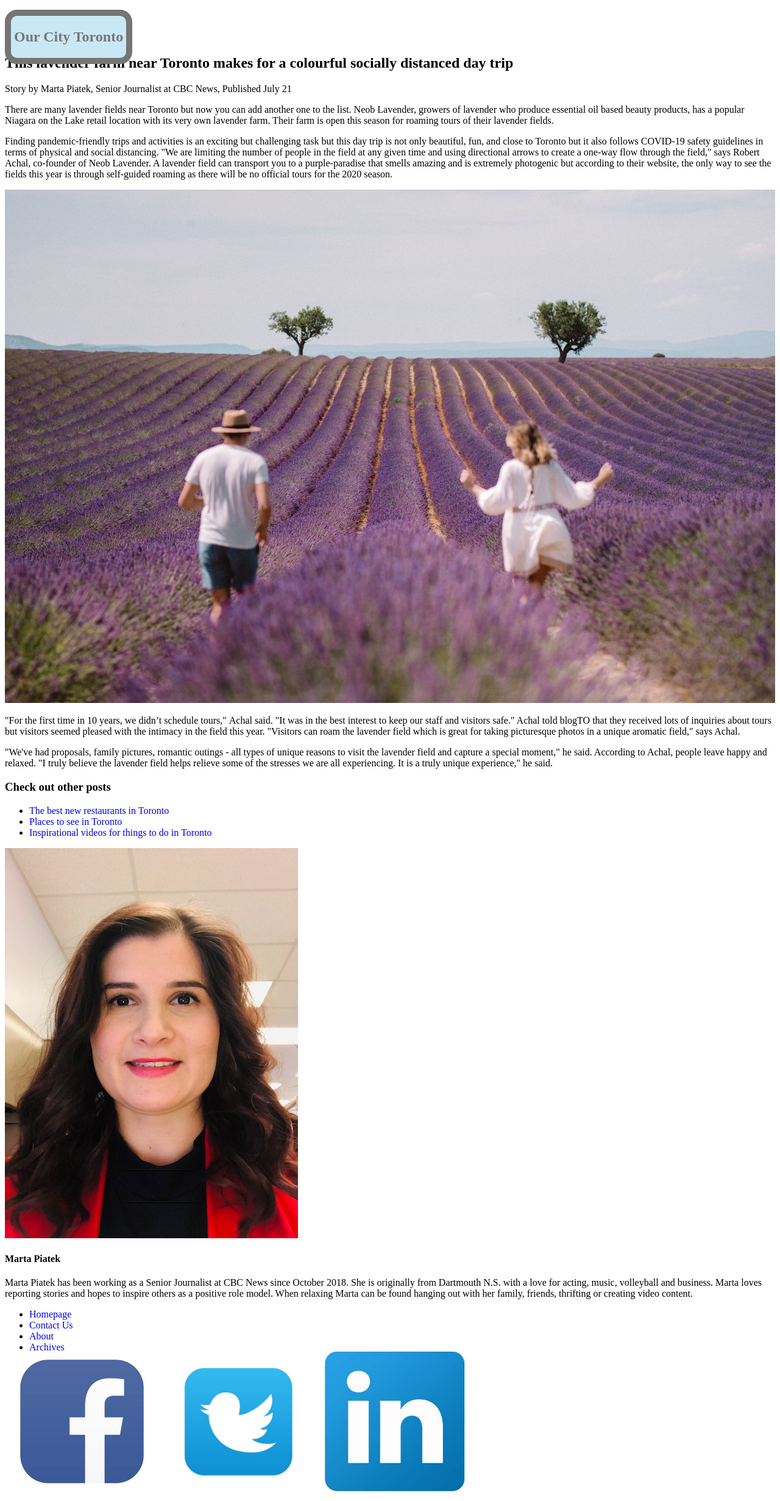
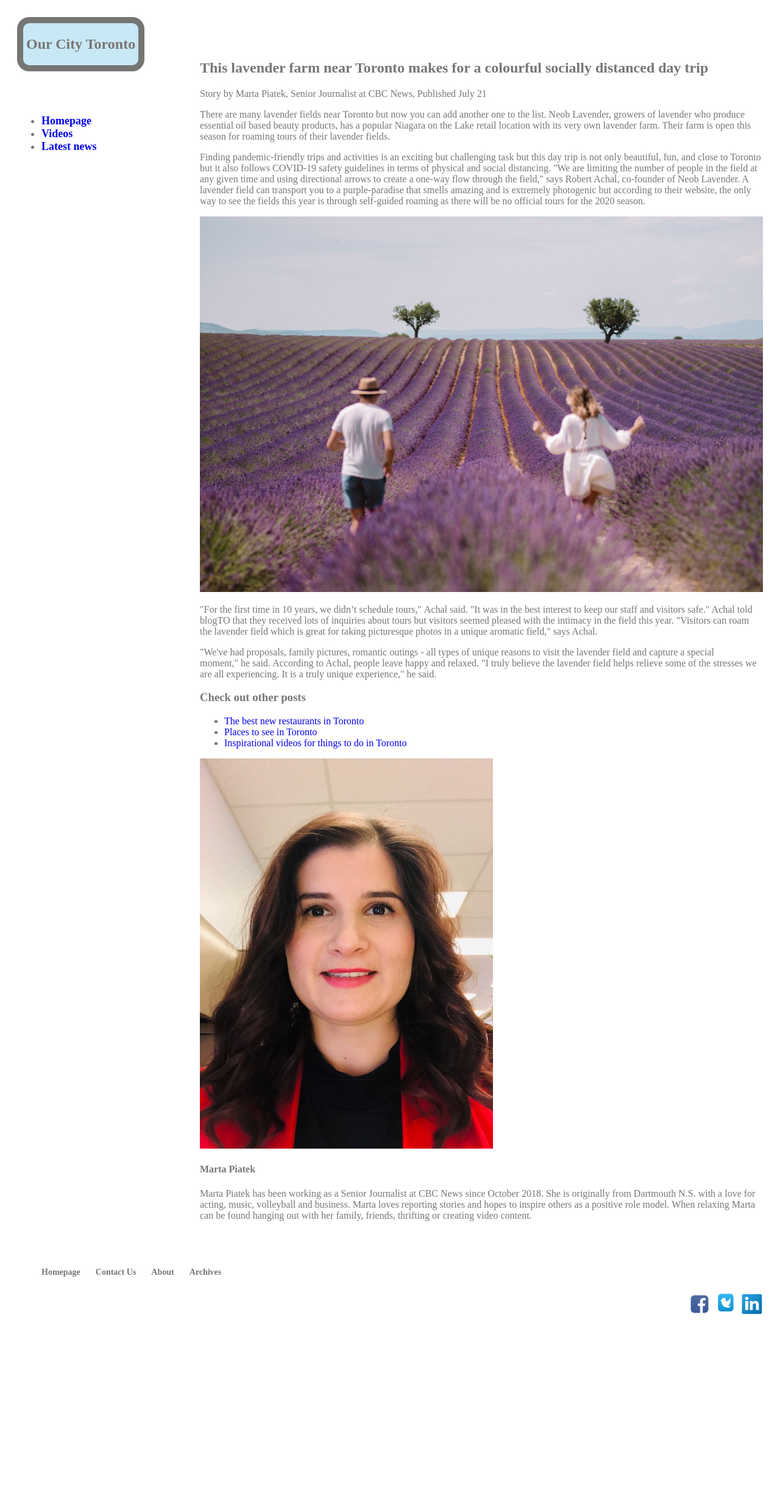
Before and after one commit to marta-piatek/personal-blog-website, a plain HTML site: page blog-website.html/blogpost.html in a window 1280 px wide. Shown: the whole page at 61% size. After the commit the page ends 2201 px from the top, so only its background shows below. Drawn offline with Linux system fonts and the light colour scheme; files that its build step writes are made by us from their sources; files whose address does not match are found by name.

Commit message:
Continue touching up the style of the blogpage

```diff
--- a/blog-website.html/blogpost.html
+++ b/blog-website.html/blogpost.html
@@ -2,22 +2,26 @@
 <html>
     <head>
         <meta charset="utf-8">
+        <meta name="viewport" content="width=device-width, initial-scale=1.0">
         <title>My blog posts</title>
         <meta description= "This website is about life in Toronto including latest news, blog posts, events and best things in the city."/>
-        <link rel="stylesheet" href="primary.css"/>
+        <link rel="stylesheet" href="../website-style/primary.css"/>
     </head>
-    <body>
-        <header class="page-header">
-            <h1>Our City Toronto</h1>
-        </header>
-        <nav class="sidebar">
+    <body class="container-blogpage">
+        <div class="header-box-blogpage">
+            <header class="page-header-blogpage"><h1>Our City Toronto</h1></header>
+        </div>
+        <div class="sidebar-box-blogpage">
+            <nav class="sidebar-nav-blog">
                 <ul>
                     <li><a href="mainpage.html">Homepage</a></li>
                     <li><a href="https://www.blogto.com/videos/cn-tower-open-toronto/">Videos</a></li>
                     <li><a href="https://www.blogto.com/news/">Latest news</a></li>
                 </ul>
             </nav>
-        <article>
+        </div>
+        <main class="content-box-blogpage">
+            <article class="blog-post">
                 <h2>This lavender farm near Toronto makes for a colourful socially distanced day trip</h2>
                 <div class="author-byline">
                 <div class="description">Story by Marta Piatek, Senior Journalist at CBC News, Published July 21</div>
@@ -25,7 +29,7 @@
                 <p>There are many lavender fields near Toronto but now you can add another one to the list. Neob Lavender, growers of lavender who produce essential oil based beauty products, has a popular Niagara on the Lake retail location with its very own lavender farm. Their farm is open this season for roaming tours of their lavender fields.</p>
                 <p>Finding pandemic-friendly trips and activities is an exciting but challenging task but this day trip is not only beautiful, fun, and close to Toronto but it also follows COVID-19 safety guidelines in terms of physical and social distancing.
                 "We are limiting the number of people in the field at any given time and using directional arrows to create a one-way flow through the field," says Robert Achal, co-founder of Neob Lavender. A lavender field can transport you to a purple-paradise that smells amazing and is extremely photogenic but according to their website, the only way to see the fields this year is through self-guided roaming as there will be no official tours for the 2020 season.</p>
-            <img src="images/Lavender-Fields.jpg" alt="Lavender Fields" style="width: 100%"/>
+                <img src="images/Lavender-Fields.jpg" alt="Lavender Fields" style="max-width:100%;height:auto;"/>
                 <p>"For the first time in 10 years, we didn’t schedule tours," Achal said. "It was in the best interest to keep our staff and visitors safe."
                 Achal told blogTO that they received lots of inquiries about tours but visitors seemed pleased with the intimacy in the field this year.
                 "Visitors can roam the lavender field which is great for taking picturesque photos in a unique aromatic field," says Achal.</p>
@@ -42,38 +46,31 @@
             </div>
             <div class="author-endnote">
             <!--<img class="author-img" src="images/author-photo.jpg" alt="Marta Piatek" style="width: 20%; height:20%"/>-->
-            <div class="vds-avatar vds-avatar--md" aria-label="Marta Piatek" aria-hidden="false"><img src="images/author-photo.jpg" alt="Marta Piatek" title="Marta Piatek"></div>
+                <div class="avatar"aria-label="Marta Piatek" aria-hidden="false"><img src="images/author-photo.jpg" alt="Marta Piatek" title="Marta Piatek"></div>
                     <h4>Marta Piatek</h4>
                 <div class="bio-text">Marta Piatek has been working as a Senior Journalist at CBC News since October 2018. She is originally from Dartmouth N.S. with a love for acting, music, volleyball and business. Marta loves reporting stories and hopes to inspire others as a positive role model. When relaxing Marta can be found hanging out with her family, friends, thrifting or creating video content.</div>
             </div>
-        <footer class="footer-container">
-            <nav id="footer">
-                <ul class="footernav">
-                    <li class="footer-nav-home">
+        </main>
+        <footer class="footer-box-blogpage">
+            <nav class="footer-nav">
+                <ul class="footer-links">
                     <a href="mainpage.html">Homepage</a>
-                    </li>
-                    <li class="footer-nav-contact">
                     <a href="https://www.blogto.com/contact/">Contact Us</a>
-                    </li>
-                    <li class="footer-nav-about">
                     <a href="https://www.blogto.com/">About</a>
-                    </li>
-                    <li class="footer-nav-archives">
                     <a href="https://www.blogto.com/archives/2020/7/">Archives</a>
-                    </li>
                 </ul>
                 <div class="social">
-                    <a class="footer-facebook-link" href="https://www.facebook.com/blogto">
+                    <a class="footer-social-link" href="https://www.facebook.com/blogto">
                         <img class="footer-social-icon"
-                          src="images/facebook.jpeg" alt="Facebook icon" style="width: 20%; height: 20%">
+                        src="images/facebook.jpeg" alt="Facebook icon">
                     </a>
-                    <a class="footer-twitter-link" href="https://twitter.com/blogTO">
+                    <a class="footer-social-link" href="https://twitter.com/blogTO">
                         <img class="footer-social-icon"
-                          src="images/twitter.jpeg" alt="Twitter icon" style="width: 20%; height: 20%">
+                        src="images/twitter.jpeg" alt="Twitter icon">
                     </a>
-                    <a class="footer-linkedin-link" href="https://www.linkedin.com/">
+                    <a class="footer-social-link" href="https://www.linkedin.com/">
                         <img class="footer-social-icon"
-                          src="images/LinkedIn.jpeg" alt="LinkedIn icon" style="width: 20%; height: 20%">
+                        src="images/LinkedIn.jpeg" alt="LinkedIn icon">
                     </a>
                 </div>
             </nav>
--- a/website-style/blogpost-layout.css
+++ b/website-style/blogpost-layout.css
@@ -0,0 +1,145 @@
+/* Mobile screen */
+.container-blogpage {
+    font-family: Arial, "Times New Roman", "Courier New";
+    display: grid;
+    height: 100vh;
+    margin-bottom: 30px;
+    justify-content: center;
+    padding-right: 10px;
+    grid-template-rows: repeat(3,1fr);
+    grid-template-columns: 400px;
+    grid-template-areas:
+    "hd"
+    "sd"
+    "main"
+    "ft"
+  }
+  .header-box-blogpage {
+    grid-area: hd;
+  }
+
+  .sidebar-box-blogpage {
+    grid-area: sd;
+    margin-top: 40px;
+  }
+
+  .content-box-blogpage {
+    grid-area: main;
+    /* padding-left: 30px; */
+    margin-top: 30px;
+        /* background-image: url(images/Toronto-view.jpeg);
+        background-size: contain;
+        background-repeat: no-repeat; */
+  }
+
+  .footer-box-blogpage {
+    grid-area: ft;
+    padding-bottom: 40px;
+  }
+
+/* Medium screen */
+@media (min-width: 600px) and (max-width: 1100px) {
+    .container-blogpage {
+      font-family: "Times New Roman", Arial, "Courier New";
+      display: grid;
+      width: 100%;
+      height: 100vh;
+      justify-content: center;
+      grid-gap: 40px;
+      padding-right: 20px;
+      /* grid-template-rows: 1fr 2fr 1fr; */
+      grid-template-columns: 100px 200px;
+      grid-template-areas:
+      "hd hd hd hd hd hd hd hd"
+      "sd main main main main main main main"
+      "ft ft ft ft ft ft ft ft"
+    }
+  }
+
+  /* Large screen */
+@media (min-width: 1101px) {
+    .container-blogpage {
+      font-family: "Times New Roman", Arial, "Courier New";
+      display: grid;
+      justify-content: center;
+      padding-right: 20px;
+      padding-left: 20px;
+      /* height: 320vh; */
+      /* grid-template-rows: 1fr 2fr 1fr; */
+      grid-template-columns: 70px 150px;
+      grid-gap: 40px;
+      grid-template-areas:
+      "hd hd hd hd hd hd hd hd"
+      "sd sd main main main main main main"
+      "ft ft ft ft ft ft ft ft"
+    }
+  }
+
+    .page-header-blogpage {
+    background-color: rgb(200, 232, 245);
+    color: rgb(121, 117, 117);
+    border-radius: 20px;
+    position: absolute;
+    /* display: inline-block; */
+    padding: 5px;
+    margin-top: 20px;
+    /* position: fixed; */
+    border: 10px solid #757574;
+    font-size: 12px;
+    font-family: "Times New Roman", Arial, "Courier New";
+   }
+
+    .sidebar-nav-blog {
+    font-size: 18px;
+    font-weight: bold;
+    color: rgb(121, 117, 117);
+    margin-top: 100px;
+    }
+
+    .blog-post {
+    color: rgb(121, 117, 117);
+    /* margin-top: 100px; */
+    }
+
+    .other-posts {
+    color: rgb(121, 117, 117);
+    }
+
+   .author-endnote {
+    color: rgb(121, 117, 117);
+   }
+
+    .social {
+    float: right;
+        /* padding-right: 100px; */
+    margin-top: -30px;
+    }
+
+    .footer-social-link {
+        margin-left: 3px;
+        display: inline;
+        /* height: 100%;  */
+      }
+
+    .footer-social-icon {
+        width: 36px;
+        height: 36px;
+        margin-top: 40px;
+
+      }
+
+    .footer-links a {
+        /* display: inline; */
+        font-size: 14px;
+        font-weight: bold;
+        margin-right: 1.5em;
+        color: rgb(121, 117, 117);
+      }
+
+    a:hover {
+        color: #00f;
+      }
+
+    a {
+        text-decoration: none;
+      }
--- a/website-style/mainpage-layout.css
+++ b/website-style/mainpage-layout.css
@@ -1,29 +1,22 @@
-.box {
-width: auto;
-/* margin: 25px;
-padding: 50px; */
-font: 100%/1.6 Arial, Courier, Times;
-font-family: Arial, "Courier New", "Times New Roman";
-/* font-size: 16px; */
+/* Mobile screen */
+.container {
+  font-family: Arial, "Times New Roman", "Courier New";
+  display: grid;
+  justify-content: center;
+  height: 100vh;
+  grid-template-rows: 100px 100px 400px;
+  grid-template-columns: 400px;
+  grid-template-areas:
+  "hd"
+  "sd"
+  "main"
+  "ft"
 }
 
-.container {
-  display: grid;
-  width: 100%;
-  margin: auto;
-  grid-gap: 50px;
-  justify-content: center;
-  /* align-items: center; */
-  grid-template-rows: 100px 500px 100px;
-  grid-template-columns: 50px 300px;
-  grid-template-areas:
-  "hd hd hd hd hd hd hd hd"
-  "sd sd main main main main main main"
-  "ft ft ft ft ft ft ft ft"
-}
 
 .header-box {
   grid-area: hd;
+  z-index: 1;
 }
 
 .sidebar-box {
@@ -32,10 +25,46 @@ grid-area: sd;
 
 .content-box {
   grid-area: main;
+  /* background-image: url(images/Toronto-view.jpeg);
+  background-size: contain;
+  background-repeat: no-repeat; */
 }
 
 .footer-box {
   grid-area: ft;
+}
+
+/* Medium screen */
+@media (min-width: 600px) and (max-width: 1100px) {
+  .container {
+    font-family: "Times New Roman", Arial, "Courier New";
+    display: grid;
+    width: 100%;
+    justify-content: center;
+    grid-gap: 40px;
+    grid-template-rows: 100px 400px 100px;
+    grid-template-columns: 100px 200px;
+    grid-template-areas:
+    "hd hd hd hd hd hd hd hd"
+    "sd main main main main main main main"
+    "ft ft ft ft ft ft ft ft"
+  }
+}
+
+/* Large screen */
+@media (min-width: 1101px) {
+  .container {
+    font-family: "Times New Roman", Arial, "Courier New";
+    display: grid;
+    justify-content: center;
+    grid-template-rows: 100px 400px 100px;
+    grid-template-columns: 50px 100px;
+    grid-gap: 40px;
+    grid-template-areas:
+    "hd hd hd hd hd hd hd hd"
+    "sd sd main main main main main main"
+    "ft ft ft ft ft ft ft ft"
+  }
 }
 
 .page-header {
@@ -44,20 +73,21 @@ grid-area: sd;
   border-radius: 20px;
   /* display: inline-block; */
   padding: 5px;
-  position: fixed;
+  position: absolute;
   border: 10px solid #757574;
   font-size: 12px;
+  margin-top: 20px;
   /* font: 100%/1.6 Arial, Courier, Times; */
 }
 
 .page-body {
-  /* padding-top: 155px; */
+  margin-top: 20px;
   /* background-color: rgb(219, 216, 216); */
 }
 
 .page-body-top {
   /* padding-top: 20px; */
-  overflow: hidden;
+  /* overflow: hidden; */
 }
 
 /* .sidebar a {
@@ -80,11 +110,8 @@ color: rgb(121, 117, 117);
   padding-top: 10px;
   text-align: center;
   background-color: rgb(222, 227, 228);
-}
-
-/* .sidebar {
-  float: left;
-  width: 10%; */
+  width: 100%;
+  margin-bottom: 40px;
 }
 
 ul {
@@ -95,7 +122,7 @@ ul {
   /* float: right;
   width: 90%; */
   text-align: center;
-  position: relative;
+  /* position: relative; */
 }
 
 /* .latest-post-text {
@@ -147,10 +174,10 @@ color: rgb(121, 117, 117);
 .footer-nav {
   display: inline;
   padding: 20px;
-}
+  width: 100%;
+  }
 
 .footer-links {
-  /* padding-left: 100px;  */
 }
 
 .social {
@@ -161,7 +188,7 @@ color: rgb(121, 117, 117);
 
 .footer-social-link {
   margin-left: 3px;
-  /* display: inline-block; */
+  /* display: inline-block;
   /* height: 100%;  */
 }
 
@@ -173,8 +200,8 @@ color: rgb(121, 117, 117);
 .footer-links a {
   /* display: inline; */
   font-size: 18px;
-  font-weight:bold;
-  margin-right:1.5em;
+  font-weight: bold;
+  margin-right: 1.5em;
   color: rgb(121, 117, 117);
 }
 
--- a/website-style/primary.css
+++ b/website-style/primary.css
@@ -1 +1,2 @@
 @import "./mainpage-layout.css";
+@import "./blogpost-layout.css";
```
Also changed, not shown: blog-website.html/mainpage.html (renamed from blog-website.html/main.html, +4 -4 lines), blog-website.html/images/WFH.jpg (added), blog-website.html/images/nathanphillipsq.jpeg (added), blog-website.html/images/video.webp (added), 1 other file. Lines whose indentation alone changed are shown as unchanged.
